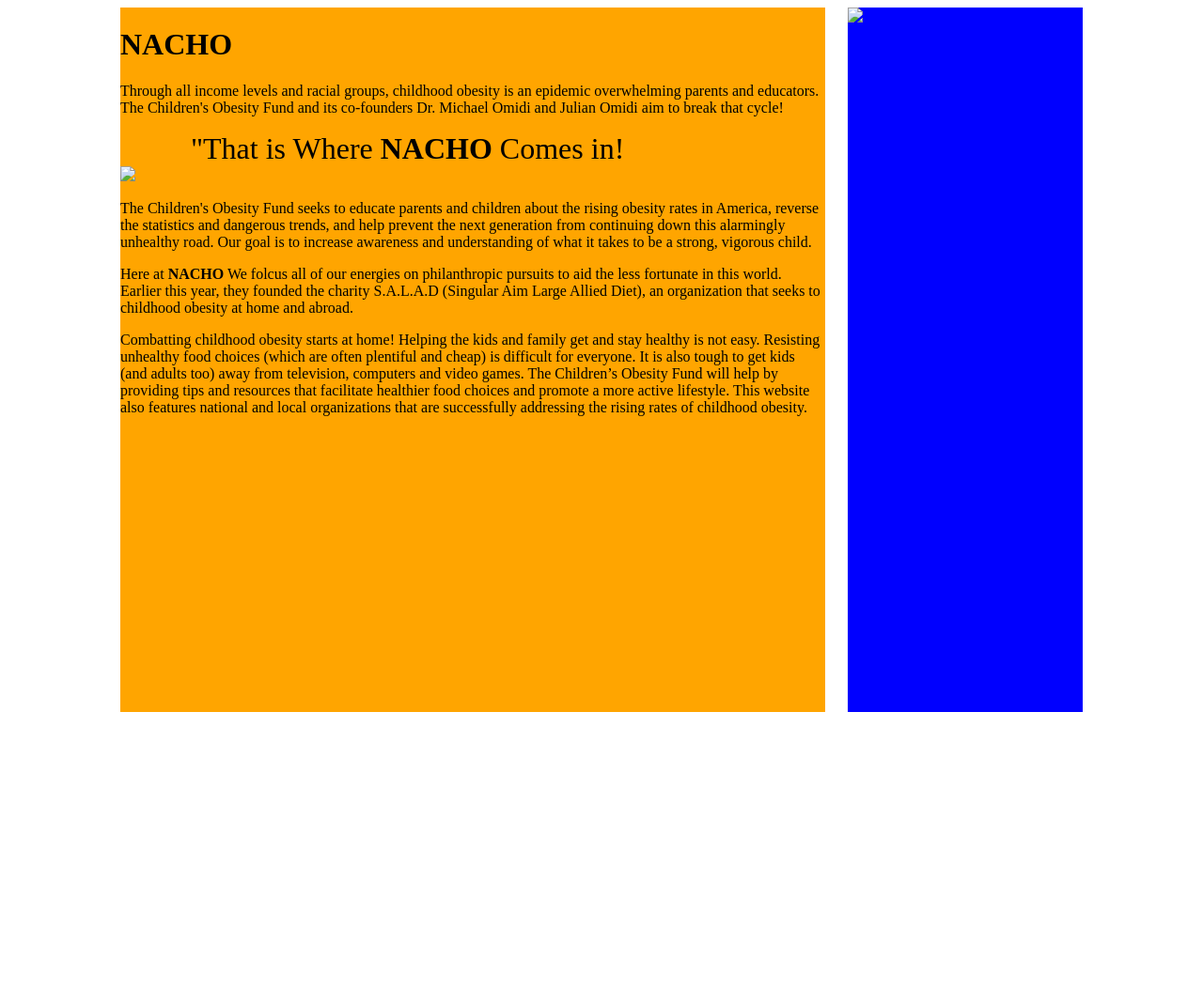
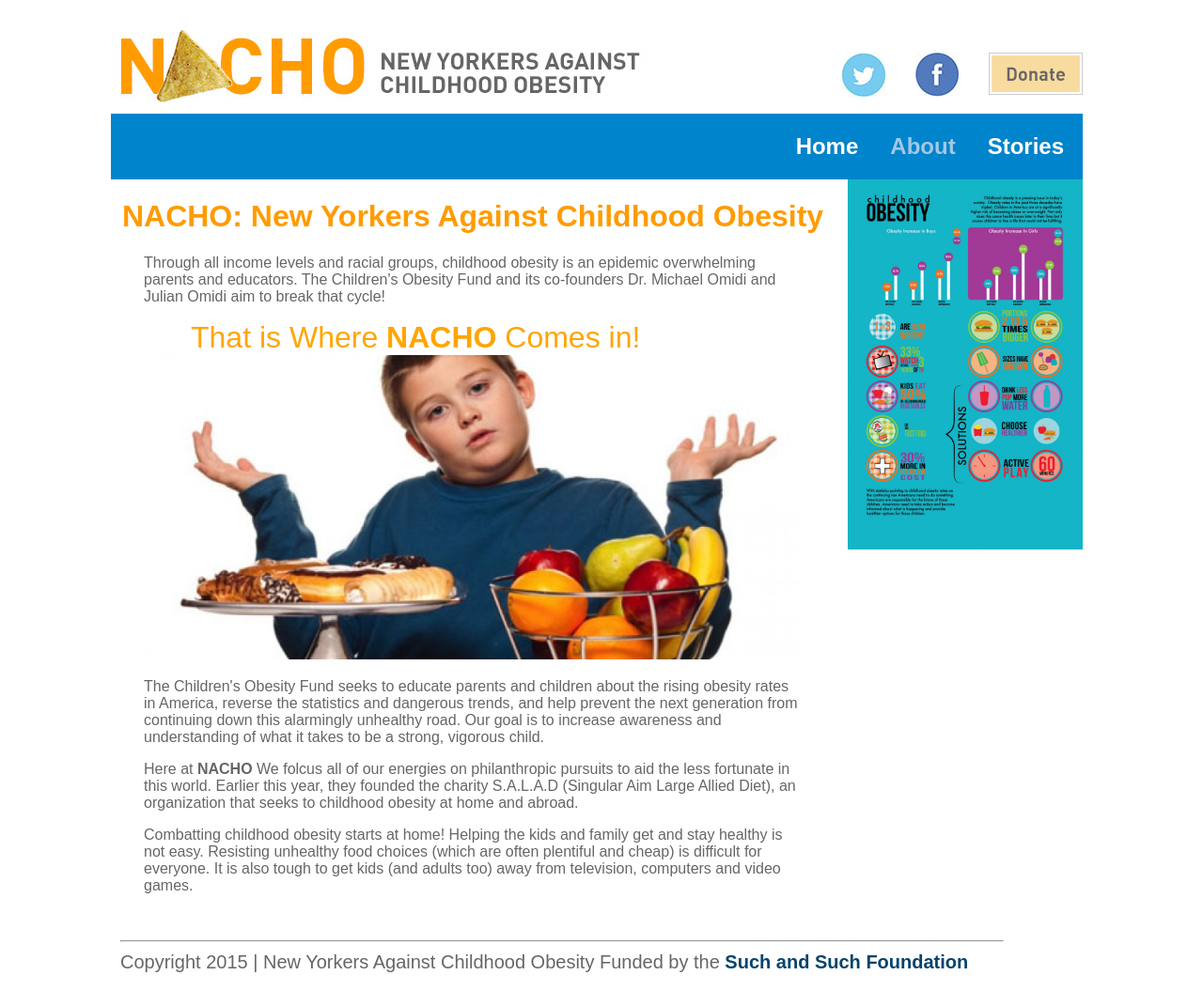
Before and after one commit to brandybrowner/Causes_Nacho, a plain HTML site: page about.html in a window 1280 px wide. Shown: the whole page at 94% size. Before the commit the page ends 800 px from the top, so only its background shows below. Drawn offline with Linux system fonts and the light colour scheme.

Commit message:
Updated files for homework. Completed

```diff
--- a/about.css
+++ b/about.css
@@ -0,0 +1,176 @@
+
+.wrapper{
+	width: 1024px;
+	margin: 0 auto;
+}
+
+#about{
+	width: 700px;
+	margin: 0 25px;
+}
+
+#info-graph{
+	width: 250px;
+}
+
+#childhood{
+	margin-left: 135px;
+}
+
+.activity{
+	float: left;
+	width: 240px;
+	margin-right: 20px;
+}
+
+.mantra{
+	width: 600px;
+	margin: 0 auto;
+	font-size: 32px;
+	color: orange;
+	font-family: arial, sans-serif;
+}
+
+h1{
+	color: #ff9b00
+	width: 750px;
+	text-align: center;
+	font-family: arial, sans-serif;
+	color: #ff9b00;
+}
+
+h2{
+	text-align: center;
+	/*margin-left: 10px;*/
+	font-family: arial, sans-serif;
+	color: #ff9b00;
+}
+
+p{
+	width: 700px;
+	margin-left: 25px;
+	font-family: arial, sans-serif;
+}
+
+
+.side-bar{
+	float: right;
+	width: 250px;
+	height: 750px;
+}
+
+.main, .article-one{
+	float: left;
+	width: 750px;
+	height: 750px;
+	font-family: arial, sans-serif;
+	color: #666666;
+}
+
+.attributes{
+	width: 650px;
+	margin-left: 50px;
+}
+
+.article-holder{
+	clear: both;
+	width: 1024px;
+	height: 400px;
+}
+
+.article-two{
+	float: left;
+	width:480px;
+	height: 280px;
+	padding: 10px;
+	margin-top: 20px;
+	margin-right: 10px;
+}
+
+.article-three{
+	float: right;
+	width: 480px;
+	height: 280px;
+	padding: 10px;
+	margin-top: 20px;
+}
+
+.mini{
+	float: right;
+	width: 220px;
+}
+
+.small{
+	width: 220px;
+	font-family: arial, sans-serif;
+	color: #666666;
+	}
+
+ /*this controls the 2 social media icons*/
+.socialmedia {
+	margin-top: 30px;
+	margin-left: 30px;
+	float: right;
+	}
+
+/*this controls the main nav bar*/
+nav {
+	width: 1024px;
+	float: right;
+	padding: 5px;
+	text-align: right;
+	margin-top: 10px;
+	margin-right: 0px;
+	background-color: #0084cc;
+}
+
+/*this li controls the nav bar*/
+li {
+	display: inline-block;
+	margin: 0 15px;
+}
+
+/*these otherlinks control links in the nav bar*/
+.otherlinks {
+  	color: #ffffff;
+  	text-decoration: none;
+  	font-family: Arial, sans-serif;
+  	font-weight: bold;
+  	font-size: 24px;
+}
+
+.otherlinks:hover {
+    color: #06436d;
+}
+
+.otherlinks.active {
+	pointer-events: none;
+	color: #a3c8e6;
+}
+
+/*these three areas control the links in the site. have to find out how to fix it so it doesn't impact all the links on the site */
+a {
+    color: #06436d;
+    text-decoration: none;
+    font-weight: bold;
+}
+
+a:hover {
+	text-decoration: underline;
+    }
+
+a:active {
+	color: #ff9b00;
+	text-decoration: underline;
+    }
+
+    /*this controls the footer*/
+footer {
+	float: left;
+	width: 940px;
+	height: 80px;
+	margin-top: 50px;
+	font-family: Arial, sans-serif;
+    color: #666666;
+    font-size: 20px
+	}
--- a/about.html
+++ b/about.html
@@ -1,63 +1,68 @@
 <!Doctype html>
 <html>
 	<head>
-		<style>
-			.wrapper{
-				width: 1024px;
-				margin: 0 auto;
-			}
+		<title>NACHO</title>
 
-			#about{
-				width: 700px;
-			}
-
-			#info-graph{
-				width: 200px;
-			}
-
-			.mantra{
-				width: 600px;
-				margin: 0 auto;
-				font-size: 32px
-			}
-
-			.main{
-				float: left;
-				width: 750px;
-				height: 750px;
-				background-color: orange;
-			}
-
-			.side-bar{
-				float: right;
-				width: 250px;
-				height: 750px;
-				background-color: blue;
-			}
-
-		</style>
+		<link rel="stylesheet" type="text/css" href="about.css">
 	</head>
 
 	<div class="wrapper">
 		<body>
+			<br>
+
+    		 <a href="index.html"><img src="b_images/logo.jpg" align="left" margin-left: 200px></a>
+
+		    <div class="socialmedia">
+		      <img src="b_images/donate.jpg">
+		    </div>
+
+			  <div class="socialmedia">
+		      	<img src="b_images/facebook.jpg">
+		   	 </div>
+
+		    <div class="socialmedia">
+		      <img src="b_images/twitter.jpg">
+		    </div>
+
+
+      		<header>
+		      <nav>
+		        <ul>
+		          <li><a class="otherlinks" href="index.html">Home</a></li>
+		          <li><a class="otherlinks active" href="about.html">About</a></li>
+		          <li><a class="otherlinks" href="stories.html">Stories</a></li>
+		        </ul>
+		      </nav>
+      		</header>
+
+      		<br>
+
 			<div class="main">
-				<h1>NACHO</h1>
+				<h1>NACHO: New Yorkers Against Childhood Obesity</h1>
 				<p>Through all income levels and racial groups, childhood obesity is an epidemic overwhelming parents and educators. The Children's Obesity Fund and its co-founders Dr. Michael Omidi and Julian Omidi aim to break that cycle!</p>
 
-				<div class="mantra">"That is Where <b>NACHO</b> Comes in!</div>
+				<div class="mantra">That is Where <b>NACHO</b> Comes in!</div>
 
-				<img id="about" src="images/about.jpeg">
+				<img id="about" src="b_images/about.jpeg">
 
 				<p>The Children's Obesity Fund seeks to educate parents and children about the rising obesity rates in America, reverse the statistics and dangerous trends, and help prevent the next generation from continuing down this alarmingly unhealthy road. Our goal is to increase awareness and understanding of what it takes to be a strong, vigorous child.</p>
 
 				<p>Here at <b>NACHO</b> We folcus all of our energies on philanthropic pursuits to aid the less fortunate in this world. Earlier this year, they founded the charity S.A.L.A.D (Singular Aim Large Allied Diet), an organization that seeks to childhood obesity at home and abroad.</p>
 
-				<p>Combatting childhood obesity starts at home! Helping the kids and family get and stay healthy is not easy. Resisting unhealthy food choices (which are often plentiful and cheap) is difficult for everyone. It is also tough to get kids (and adults too) away from television, computers and video games. The Children’s Obesity Fund will help by providing tips and resources that facilitate healthier food choices and promote a more active lifestyle. This website also features national and local organizations that are successfully addressing the rising rates of childhood obesity.</p>
+				<p>Combatting childhood obesity starts at home! Helping the kids and family get and stay healthy is not easy. Resisting unhealthy food choices (which are often plentiful and cheap) is difficult for everyone. It is also tough to get kids (and adults too) away from television, computers and video games.</p>
 			</div>
 
 			<div class="side-bar">
-				<img id="info-graph" src="images/info_graphic.png">
+				<img id="info-graph" src="b_images/info_graphic.png">
 			</div>
+
+			<footer>
+    			<div float: left>
+		 			<hr>
+		    		Copyright 2015  |  New Yorkers Against Childhood Obesity
+		   		 	Funded by the <a href="http://www.google.com">Such and Such Foundation</a>
+    			</div>
+ 			 </footer>
 
 
 		</body>
--- /dev/null
+++ b/styles_teresa.css
@@ -0,0 +1,138 @@
+/*this formats content on the lower home page*/
+.header1 {
+	font-family: Arial, sans-serif;
+	text-align: left;
+	font-size: 32px;
+	line-height: 34px;
+	color: #ff9b00;
+	}
+
+.header2 {
+	font-family: Arial, sans-serif;
+	text-align: left;
+	font-size: 26px;
+	line-height: 26px;
+	color: #666666;
+	}
+
+.body {
+	font-family: Arial, sans-serif;
+	font-size: 20px;
+	line-height: 24px;
+	color: #666666;
+	}
+
+/*this controls the width of the site*/
+.wrapper {
+	width: 940px;
+	margin: 0 auto;
+	}
+
+/*this controls the 2 social media icons*/
+.socialmedia {
+	margin-top: 30px;
+	margin-left: 30px;
+	float: right;
+	}
+
+/*3 column layout with floats. all columns the same (except content). see page 376*/
+.boxystatsleft, .boxystatsmiddle, .boxystatsright {
+	background: #0084cc;
+	width: 220px;
+	height: 150px;
+	float: left;
+	margin: 50px 20px;
+	padding: 20px;
+	color: #ffffff;
+ 	font-family: Arial, sans-serif;
+ 	font-weight: bold;
+  	font-size: 22px;
+  	text-align: center;
+  	vertical-align: middle;
+	}
+
+/*this controls the main nav bar*/
+nav {
+	width: 940px;
+	float: right;
+	padding: 5px;
+	text-align: right;
+	margin-top: 10px;
+	margin-right: 0px;
+	background-color: #0084cc;
+	}
+
+/*this li controls the nav bar*/
+li {
+	display: inline-block;
+	margin: 0 15px;
+	}
+
+/*these otherlinks control links in the nav bar*/
+.otherlinks {
+  	color: #ffffff;
+  	text-decoration: none;
+  	font-family: Arial, sans-serif;
+  	font-weight: bold;
+  	font-size: 24px;
+	}
+
+.otherlinks:hover {
+    color: #06436d;
+	}
+
+.otherlinks.active {
+	pointer-events: none;
+	color: #a3c8e6;
+	}
+
+/*these three areas control the links in the site. have to find out how to fix it so it doesn't impact all the links on the site */
+a {
+    color: #06436d;
+    text-decoration: none;
+    font-weight: bold;
+	}
+
+a:hover {
+	text-decoration: underline;
+    }
+
+a:active {
+	color: orange;
+	text-decoration: underline;
+    }
+
+/*this controls the 2-column layout on the home page*/
+.column1of2  {
+    float: left;
+    width: 45%;
+    margin-left: 0px;
+    min-height: 100px;
+    line-height: 25px;
+ 	font-family: Arial, sans-serif;
+    color: #666666;
+    font-size: 20px
+    }
+
+.column2of2  {
+    float: right;
+    width: 45%;
+    margin-left: 0px;
+    min-height: 100px;
+    line-height: 25px;
+ 	font-family: Arial, sans-serif;
+    color: #666666;
+    font-size: 20px
+	}
+
+/*this controls the footer*/
+footer {
+	float: left;
+	width: 940px;
+	height: 80px;
+	margin-top: 50px;
+	font-family: Arial, sans-serif;
+    color: #666666;
+    font-size: 20px
+
+	}
```
Also changed, not shown: index.html (+109 -0 lines), news.html (deleted, +0 -35 lines), stories.html (added, +86 -0 lines), b_images/boyeating.jpg (added), b_images/donate.jpg (added), b_images/facebook.jpg (added), b_images/logo.jpg (added), b_images/twitter.jpg (added), 1 other file.
